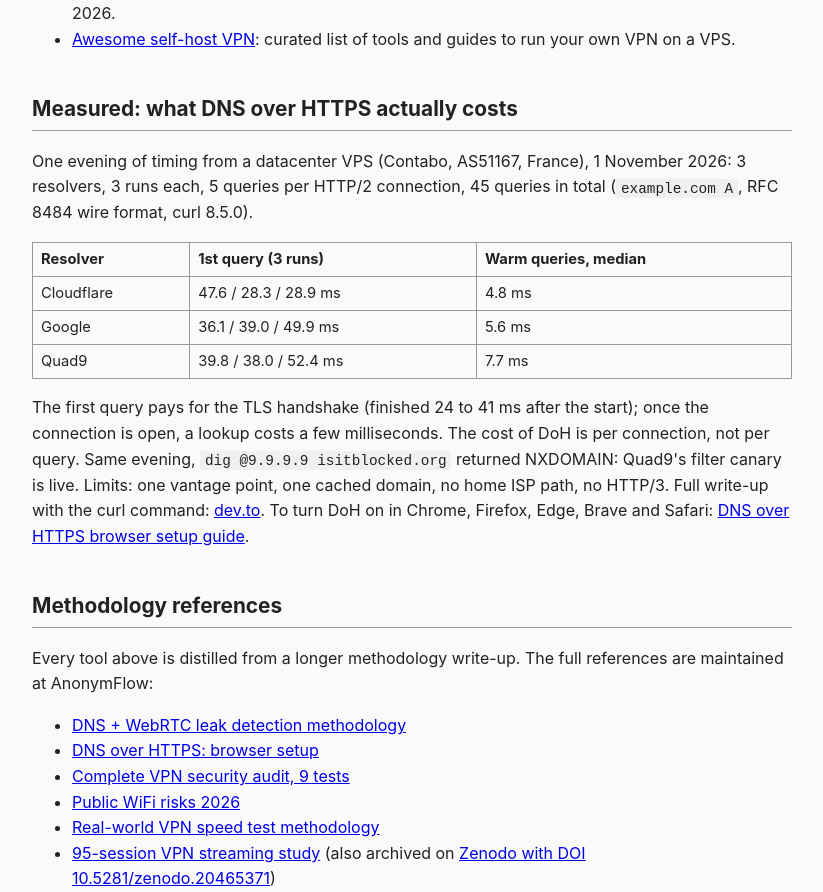
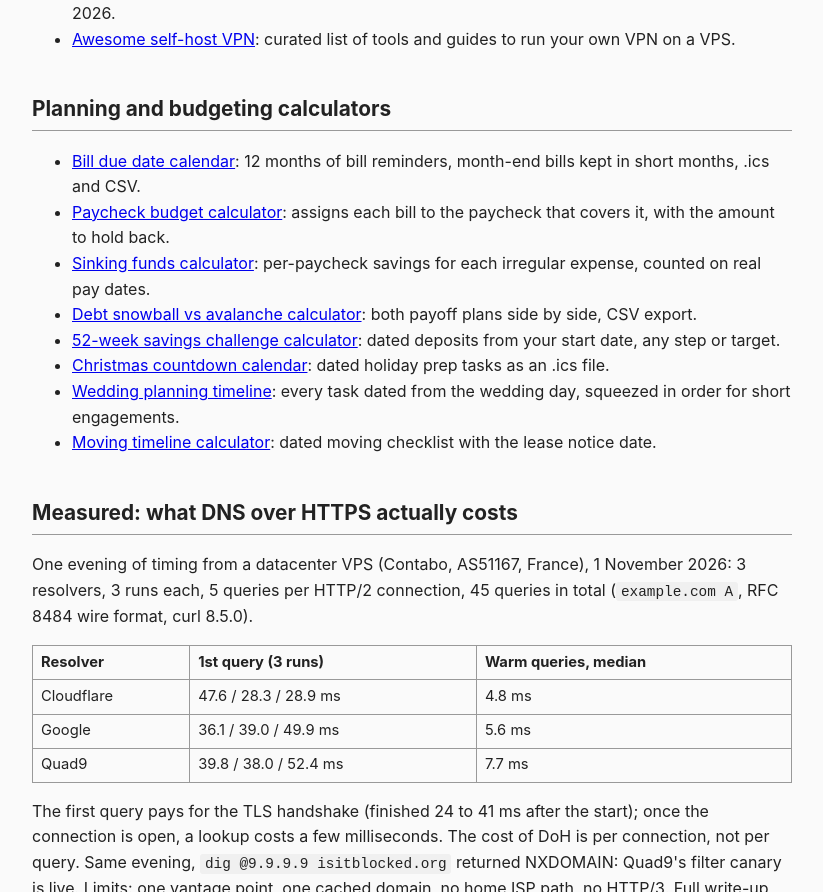
Before and after one commit to ricco020/ricco020.github.io, a plain HTML site: page index.html in a window 1280 px wide. Shown: the part 1876-2768 px from the top of the page, without its empty margins (228-1051 px from the left). Drawn offline with Linux system fonts and the light colour scheme.

Commit message:
Home: link the planning and budgeting calculators, sitemap: bill-due-date-calendar

```diff
--- a/index.html
+++ b/index.html
@@ -78,6 +78,18 @@
   <li><a href="https://ricco020.github.io/awesome-self-host-vpn/">Awesome self-host VPN</a>: curated list of tools and guides to run your own VPN on a VPS.</li>
 </ul>
 
+<h2>Planning and budgeting calculators</h2>
+<ul>
+  <li><a href="https://ricco020.github.io/bill-due-date-calendar/">Bill due date calendar</a>: 12 months of bill reminders, month-end bills kept in short months, .ics and CSV.</li>
+  <li><a href="https://ricco020.github.io/paycheck-budget-calculator/">Paycheck budget calculator</a>: assigns each bill to the paycheck that covers it, with the amount to hold back.</li>
+  <li><a href="https://ricco020.github.io/sinking-funds-calculator/">Sinking funds calculator</a>: per-paycheck savings for each irregular expense, counted on real pay dates.</li>
+  <li><a href="https://ricco020.github.io/debt-snowball-calculator/">Debt snowball vs avalanche calculator</a>: both payoff plans side by side, CSV export.</li>
+  <li><a href="https://ricco020.github.io/52-week-savings-calculator/">52-week savings challenge calculator</a>: dated deposits from your start date, any step or target.</li>
+  <li><a href="https://ricco020.github.io/christmas-countdown-ics/">Christmas countdown calendar</a>: dated holiday prep tasks as an .ics file.</li>
+  <li><a href="https://ricco020.github.io/wedding-planning-timeline/">Wedding planning timeline</a>: every task dated from the wedding day, squeezed in order for short engagements.</li>
+  <li><a href="https://ricco020.github.io/moving-timeline-calculator/">Moving timeline calculator</a>: dated moving checklist with the lease notice date.</li>
+</ul>
+
 <h2>Measured: what DNS over HTTPS actually costs</h2>
 <p>One evening of timing from a datacenter VPS (Contabo, AS51167, France), 1 November 2026: 3 resolvers, 3 runs each, 5 queries per HTTP/2 connection, 45 queries in total (<code>example.com A</code>, RFC 8484 wire format, curl 8.5.0).</p>
 <table>
--- a/sitemap.xml
+++ b/sitemap.xml
@@ -37,4 +37,5 @@
   <url><loc>https://ricco020.github.io/wireguard-quick-reference/</loc></url>
 <url><loc>https://ricco020.github.io/wedding-planning-timeline/</loc></url>
 <url><loc>https://ricco020.github.io/moving-timeline-calculator/</loc></url>
+<url><loc>https://ricco020.github.io/bill-due-date-calendar/</loc></url>
 </urlset>
```
